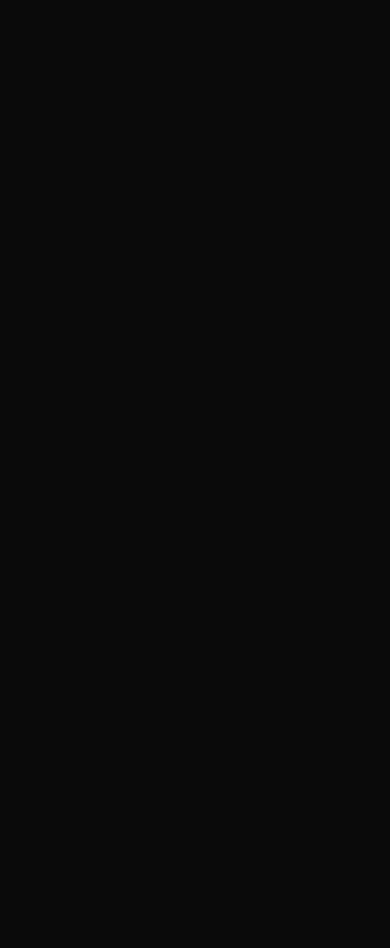
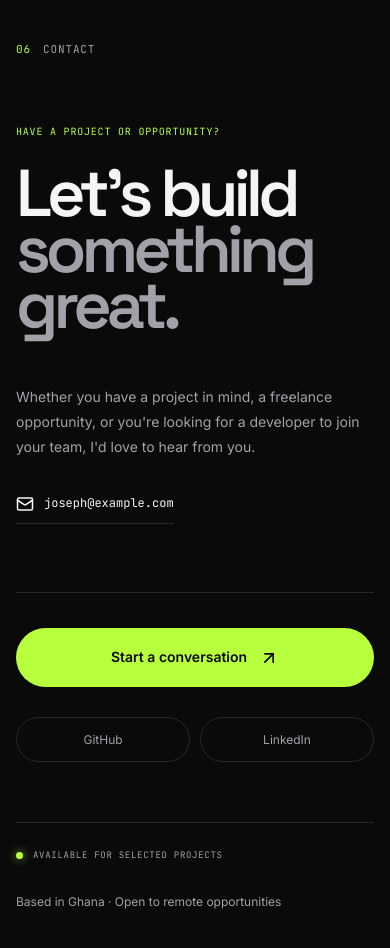
Before and after one commit to josephamuasi001/MY-PORTFOLIO, a React (Vite) app in the folder joseph-portfolio/: page / in a window 390 px wide. Shown: the part 7640-8588 px from the top of the page. Before the commit the page ends 6040 px from the top, so only its background shows below. Built offline with nearby package versions, Linux system fonts and the light colour scheme.

Commit message:
feat: add Contact section with layout, styling, and responsive design

```diff
--- a/joseph-portfolio/src/App.jsx
+++ b/joseph-portfolio/src/App.jsx
@@ -2,19 +2,23 @@ import Navbar from "./components/Navbar";
 import Hero from "./sections/Hero";
 import Projects from "./sections/Projects";
 import About from "./sections/About";
+import Services from "./sections/Services";
+import Skills from "./sections/Skills";
+import Contact from "./sections/Contact";
 
 function App() {
   return (
     <div className="app">
-
       <Navbar />
 
       <main>
         <Hero />
         <Projects />
         <About />
+        <Services />
+        <Skills />
+        <Contact />
       </main>
-
     </div>
   );
 }
--- /dev/null
+++ b/joseph-portfolio/src/sections/Contact.css
@@ -0,0 +1,386 @@
+.contact {
+  padding: 160px 0 100px;
+
+  background: var(--color-bg);
+
+  border-top: 1px solid var(--color-border);
+}
+
+.contact-container {
+  width: min(
+    calc(100% - 48px),
+    var(--container-width)
+  );
+
+  margin: 0 auto;
+}
+
+
+/* =================================
+   LABEL
+================================= */
+
+.contact-label {
+  margin-bottom: 100px;
+}
+
+
+/* =================================
+   MAIN CONTACT
+================================= */
+
+.contact-main {
+  display: grid;
+
+  grid-template-columns:
+    1.2fr
+    0.8fr;
+
+  gap: 100px;
+
+  align-items: end;
+}
+
+
+/* =================================
+   EYEBROW
+================================= */
+
+.contact-eyebrow {
+  margin-bottom: 25px;
+
+  color: var(--color-accent);
+
+  font-family: var(--font-mono);
+
+  font-size: 10px;
+
+  letter-spacing: 0.08em;
+}
+
+
+/* =================================
+   HEADING
+================================= */
+
+.contact-heading h2 {
+  font-family: var(--font-display);
+
+  font-size: clamp(
+    70px,
+    10vw,
+    145px
+  );
+
+  font-weight: 600;
+
+  line-height: 0.85;
+
+  letter-spacing: -0.075em;
+}
+
+.contact-heading h2 span {
+  color: var(--color-text-muted);
+}
+
+
+/* =================================
+   DESCRIPTION
+================================= */
+
+.contact-description {
+  max-width: 420px;
+
+  padding-bottom: 8px;
+}
+
+.contact-description > p {
+  margin-bottom: 35px;
+
+  color: var(--color-text-muted);
+
+  font-size: 15px;
+
+  line-height: 1.8;
+}
+
+
+/* =================================
+   EMAIL
+================================= */
+
+.contact-email {
+  display: inline-flex;
+
+  align-items: center;
+
+  gap: 10px;
+
+  color: var(--color-text);
+
+  font-family: var(--font-mono);
+
+  font-size: 12px;
+
+  border-bottom: 1px solid var(--color-border);
+
+  padding-bottom: 10px;
+
+  transition:
+    color 0.3s ease,
+    border-color 0.3s ease;
+}
+
+.contact-email:hover {
+  color: var(--color-accent);
+
+  border-color: var(--color-accent);
+}
+
+
+/* =================================
+   ACTIONS
+================================= */
+
+.contact-actions {
+  display: flex;
+
+  align-items: center;
+
+  justify-content: space-between;
+
+  gap: 30px;
+
+  margin-top: 100px;
+
+  padding-top: 35px;
+
+  border-top: 1px solid var(--color-border);
+}
+
+
+/* =================================
+   PRIMARY CTA
+================================= */
+
+.contact-primary {
+  display: inline-flex;
+
+  align-items: center;
+
+  gap: 12px;
+
+  padding: 18px 24px;
+
+  background: var(--color-accent);
+
+  color: var(--color-bg);
+
+  border-radius: var(--radius-pill);
+
+  font-size: 14px;
+
+  font-weight: 600;
+
+  transition:
+    transform 0.3s ease,
+    box-shadow 0.3s ease;
+}
+
+.contact-primary:hover {
+  transform: translateY(-3px);
+
+  box-shadow:
+    0 12px 35px rgba(184, 255, 61, 0.15);
+}
+
+
+/* =================================
+   SOCIALS
+================================= */
+
+.contact-socials {
+  display: flex;
+
+  align-items: center;
+
+  gap: 10px;
+}
+
+.contact-socials a {
+  display: inline-flex;
+
+  align-items: center;
+
+  gap: 8px;
+
+  padding: 12px 16px;
+
+  border: 1px solid var(--color-border);
+
+  border-radius: var(--radius-pill);
+
+  color: var(--color-text-muted);
+
+  font-size: 12px;
+
+  transition:
+    color 0.3s ease,
+    border-color 0.3s ease;
+}
+
+.contact-socials a:hover {
+  color: var(--color-text);
+
+  border-color: var(--color-text-muted);
+}
+
+
+/* =================================
+   AVAILABILITY
+================================= */
+
+.contact-availability {
+  display: flex;
+
+  align-items: center;
+
+  justify-content: space-between;
+
+  gap: 30px;
+
+  margin-top: 80px;
+
+  padding-top: 25px;
+
+  border-top: 1px solid var(--color-border);
+}
+
+.availability-status {
+  display: flex;
+
+  align-items: center;
+
+  gap: 10px;
+
+  color: var(--color-text-muted);
+
+  font-family: var(--font-mono);
+
+  font-size: 9px;
+
+  letter-spacing: 0.08em;
+}
+
+.availability-status span {
+  width: 7px;
+  height: 7px;
+
+  border-radius: 50%;
+
+  background: var(--color-accent);
+
+  box-shadow:
+    0 0 10px rgba(184, 255, 61, 0.7);
+}
+
+.contact-availability p {
+  color: var(--color-text-muted);
+
+  font-size: 12px;
+}
+
+
+/* =================================
+   TABLET
+================================= */
+
+@media (max-width: 900px) {
+
+  .contact {
+    padding: 120px 0 80px;
+  }
+
+  .contact-main {
+    grid-template-columns: 1fr;
+
+    gap: 50px;
+  }
+
+  .contact-description {
+    max-width: 600px;
+  }
+
+  .contact-actions {
+    margin-top: 70px;
+  }
+
+}
+
+
+/* =================================
+   MOBILE
+================================= */
+
+@media (max-width: 600px) {
+
+  .contact {
+    padding: 100px 0 60px;
+  }
+
+  .contact-container {
+    width: min(
+      calc(100% - 32px),
+      var(--container-width)
+    );
+  }
+
+  .contact-label {
+    margin-bottom: 65px;
+  }
+
+  .contact-heading h2 {
+    font-size: clamp(
+      60px,
+      17vw,
+      95px
+    );
+  }
+
+  .contact-description > p {
+    font-size: 14px;
+  }
+
+  .contact-actions {
+    flex-direction: column;
+
+    align-items: flex-start;
+
+    margin-top: 60px;
+  }
+
+  .contact-primary {
+    width: 100%;
+
+    justify-content: center;
+  }
+
+  .contact-socials {
+    width: 100%;
+  }
+
+  .contact-socials a {
+    flex: 1;
+
+    justify-content: center;
+  }
+
+  .contact-availability {
+    flex-direction: column;
+
+    align-items: flex-start;
+
+    margin-top: 60px;
+  }
+
+}
--- /dev/null
+++ b/joseph-portfolio/src/sections/Contact.jsx
@@ -0,0 +1,111 @@
+import {
+  ArrowUpRight,
+  Mail,
+} from "lucide-react";
+
+import "./Contact.css";
+
+function Contact() {
+  return (
+    <section className="contact" id="contact">
+      <div className="contact-container">
+
+        {/* Section Label */}
+        <div className="section-label contact-label">
+          <span>06</span>
+          CONTACT
+        </div>
+
+
+        {/* Main Contact */}
+        <div className="contact-main">
+
+          <div className="contact-heading">
+
+            <p className="contact-eyebrow">
+              HAVE A PROJECT OR OPPORTUNITY?
+            </p>
+
+            <h2>
+              Let's build
+              <br />
+              <span>something great.</span>
+            </h2>
+
+          </div>
+
+
+          <div className="contact-description">
+
+            <p>
+              Whether you have a project in mind, a freelance
+              opportunity, or you're looking for a developer
+              to join your team, I'd love to hear from you.
+            </p>
+
+            <a
+              href="mailto:joseph@example.com"
+              className="contact-email"
+            >
+              <Mail size={18} />
+              joseph@example.com
+            </a>
+
+          </div>
+
+        </div>
+
+
+        {/* Contact Actions */}
+        <div className="contact-actions">
+
+          <a
+            href="mailto:joseph@example.com"
+            className="contact-primary"
+          >
+            Start a conversation
+            <ArrowUpRight size={20} />
+          </a>
+
+
+          <div className="contact-socials">
+
+            <a
+              href="#"
+              aria-label="GitHub"
+            >
+              GitHub
+            </a>
+
+            <a
+              href="#"
+              aria-label="LinkedIn"
+            >
+              LinkedIn
+            </a>
+
+          </div>
+
+        </div>
+
+
+        {/* Availability */}
+        <div className="contact-availability">
+
+          <div className="availability-status">
+            <span></span>
+            AVAILABLE FOR SELECTED PROJECTS
+          </div>
+
+          <p>
+            Based in Ghana · Open to remote opportunities
+          </p>
+
+        </div>
+
+      </div>
+    </section>
+  );
+}
+
+export default Contact;
```
